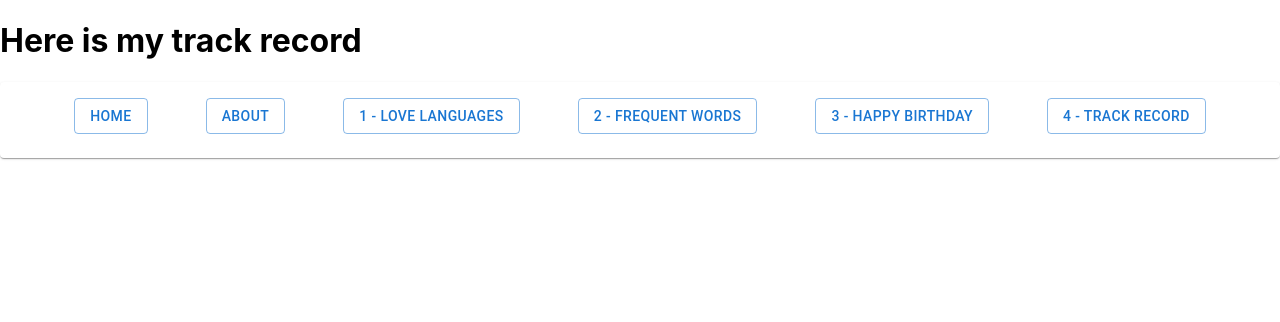
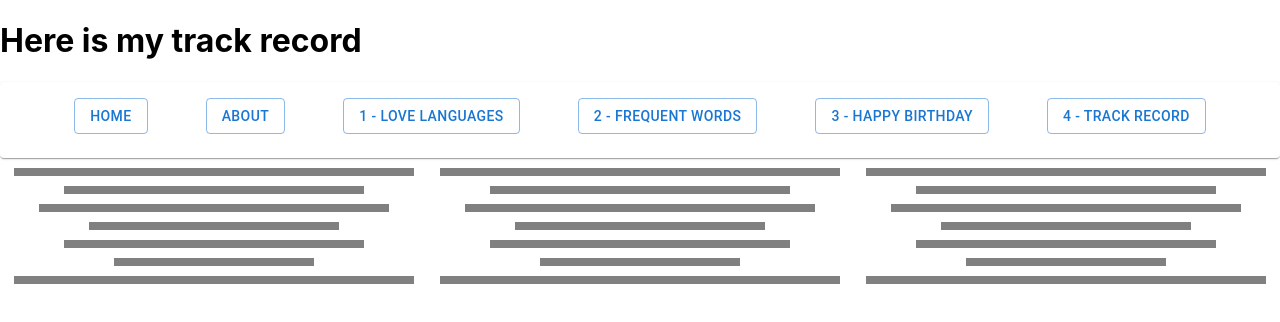
Before and after one commit to carmen-yeh/carmen-yeh.github.io, a React (Create React App) app in the folder frontend/: page /track-record in a window 1280 px wide. Shown: the top 322 px of the page. Built offline with nearby package versions, Linux system fonts and the light colour scheme; what react-animations would draw is missing.

Commit message:
add lines

```diff
--- /dev/null
+++ b/frontend/src/components/Line.js
@@ -0,0 +1,27 @@
+import React from "react";
+import styled from "styled-components";
+
+const StyledDiv = styled.div`
+  border-width: 0;
+  background-color: gray;
+  :hover {
+    background-color: white;
+  }
+  transition: background-color 0.2s linear;
+`;
+
+function Line({length = 100, height = 8}) {
+    return (
+        <div style={{display:'flex', width: '33vw', height: (height + 10), justifyContent: 'center'}}>
+            <StyledDiv
+                style={{
+                    width: length,
+                    height: height,
+                    marginTop: 10
+                }}
+            />
+        </div>
+    );
+}
+
+export default Line;
--- a/frontend/src/pages/4-track-record/TrackRecordPage.js
+++ b/frontend/src/pages/4-track-record/TrackRecordPage.js
@@ -1,4 +1,5 @@
 import React from "react";
+import Line from "../../components/Line";
 import NavigationBar from "../../components/NavigationBar";
 
 function TrackRecordPage() {
@@ -9,6 +10,35 @@ function TrackRecordPage() {
                 Here is my track record
             </h1>
             <NavigationBar />
+            <div style={{display: 'flex', justifyContent: "space-evenly"}}>
+                <div>
+                    <Line length={400}/>
+                    <Line length={300}/>
+                    <Line length={350}/>
+                    <Line length={250}/>
+                    <Line length={300}/>
+                    <Line length={200}/>
+                    <Line length={400}/>
+                </div>
+                <div>
+                    <Line length={400}/>
+                    <Line length={300}/>
+                    <Line length={350}/>
+                    <Line length={250}/>
+                    <Line length={300}/>
+                    <Line length={200}/>
+                    <Line length={400}/>
+                </div>
+                <div>
+                    <Line length={400}/>
+                    <Line length={300}/>
+                    <Line length={350}/>
+                    <Line length={250}/>
+                    <Line length={300}/>
+                    <Line length={200}/>
+                    <Line length={400}/>
+                </div>
+            </div>
         </div>
     )
 }
```
